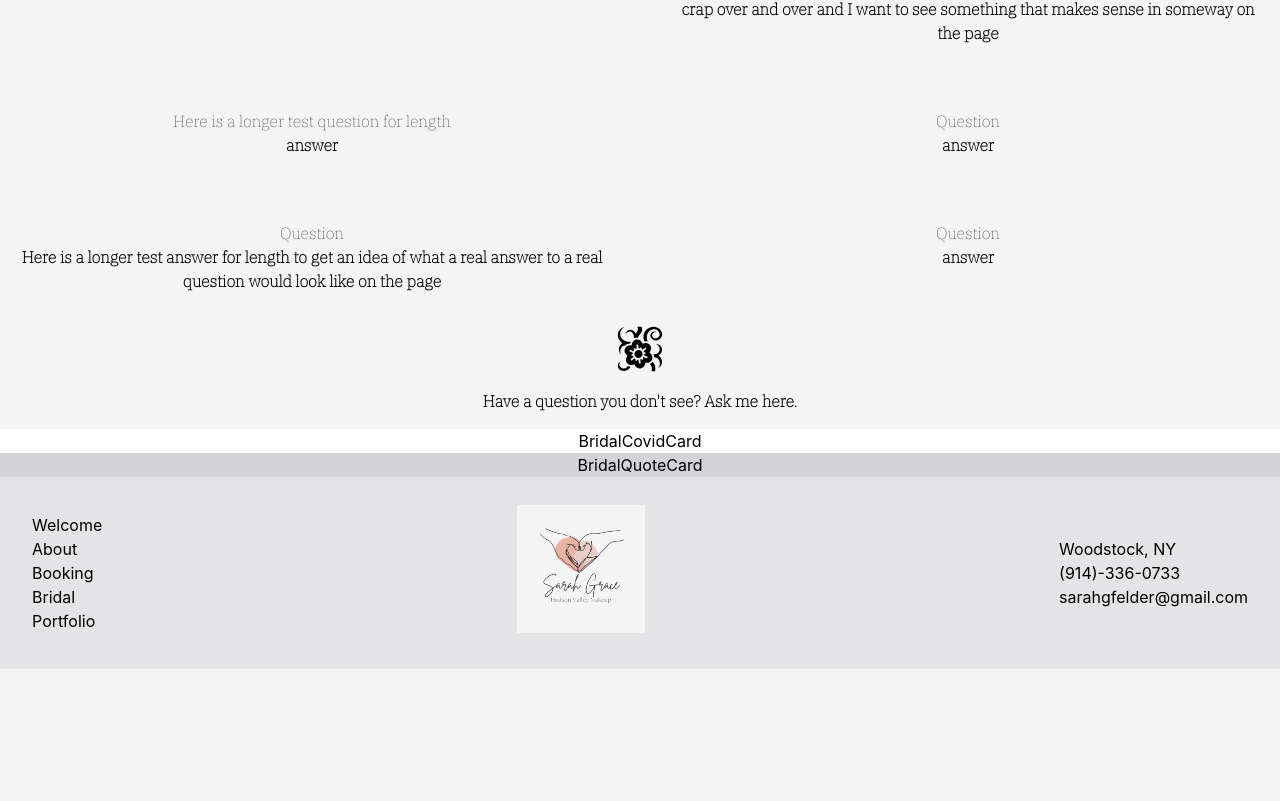
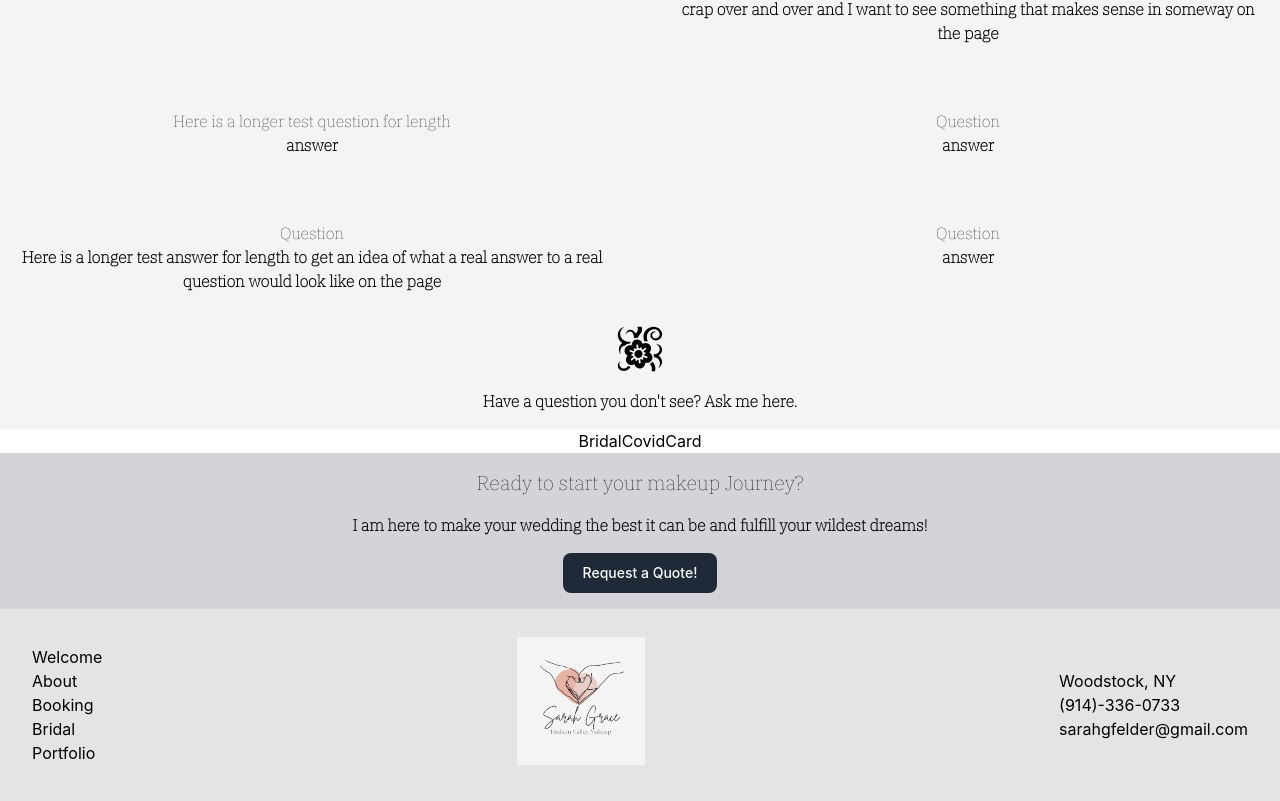
Before and after one commit to ImmanuelCurrah/Hudson-Makeup, a React (Create React App) app in the folder client/: page /bridal in a window 1280 px wide. Shown: the part 1963-2764 px from the top of the page. Before the commit the page ends 2632 px from the top, so only its background shows below. Built offline with nearby package versions, Linux system fonts and the light colour scheme.

Commit message:
starting on the bridal button card

```diff
--- a/client/src/components/bridal-components/bridal-quote-box/BridalQuoteCard.jsx
+++ b/client/src/components/bridal-components/bridal-quote-box/BridalQuoteCard.jsx
@@ -1,5 +1,21 @@
 import React from "react";
+import Button from "../../../UI/button/Button";
 
 export default function BridalQuoteCard() {
-  return <div className="bg-zinc-300 w-screen">BridalQuoteCard</div>;
+  return (
+    <div className="bg-zinc-300 w-screen">
+      <div className="m-4">
+        <h2 className="font-IBM-Plex-Serif text-xl">
+          Ready to start your makeup Journey?
+        </h2>
+        <p className="font-IBM-Plex-Serif m-4 font-semibold">
+          I am here to make your wedding the best it can be and fulfill your
+          wildest dreams!
+        </p>
+        <div>
+          <Button>Request a Quote!</Button>
+        </div>
+      </div>
+    </div>
+  );
 }
```
